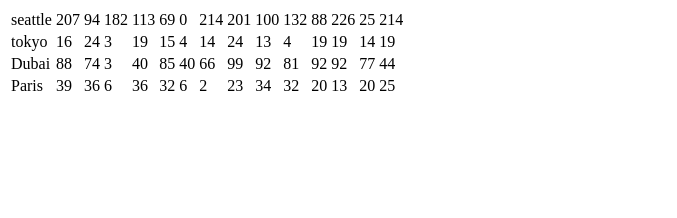
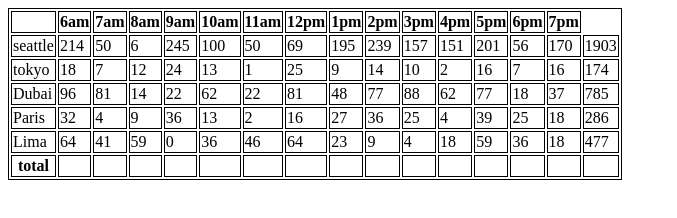
Before and after one commit to haneenzyad98/cookie-stand, a plain HTML site: page sales.html in a window 1280 px wide. Shown: the whole page, without its empty margins (0-677 px from the left). Drawn offline with Linux system fonts and the light colour scheme.

Commit message:
to do taske

```diff
--- a/app.js
+++ b/app.js
@@ -2,46 +2,45 @@
 
 
 let hour = ['6am', '7am', '8am', '9am', '10am', '11am', '12pm', '1pm', '2pm', '3pm', '4pm', '5pm', '6pm', '7pm']
+//---------------------------------------------
 let parent = document.getElementById('parent')
 let table = document.createElement('table');
 parent.appendChild(table);
+//----------------------------------------------
 
 function random(min, max) {
     return Math.floor(Math.random() * (max - min + 1) + min);
 }
+//----------------------------------------------------
 
-
-function city(Location, minCusPerHour, maxCusPerHour, avgCookPerCus, CEHour, Coeh, total) {
+function City(Location, minCusPerHour, maxCusPerHour, avgCookPerCus, CEHour, Coeh) {
     this.Location = Location
     this.minCusPerHour = minCusPerHour
     this.maxCusPerHour = maxCusPerHour
     this.avgCookPerCus = avgCookPerCus
     this.CEHour = CEHour
     this.Coeh = Coeh
-    this.total = total
+    this.total = 0
 }
-city.prototype.calCEHour= function(){
+//-------------------------------------------------
+City.prototype.calCEHour= function(){
     for(let i = 0 ; i <hour.length; i++)
     {
         this.CEHour.push(random(this.minCusPerHour,this
             .maxCusPerHour));
     }}
-
-    city.prototype.calCoeh=function(){
+City.prototype.calCoeh=function(){
         for (let i=0;i<hour.length;i++){
  this.Coeh.push((Math.floor(this.
      CEHour[i]*this.avgCookPerCus)));
      this.total+=this.Coeh[i]}}
-
-// // to fill first row in tabel
-// for (let i=0;i<hour.length;i++){
-//     let th1 =document.createElement('th');
-//         headerRow.appendChild(th1);
-//         th1.textContent=hour[i];
-//         }
-
-
-     city.prototype.render=function(){
+//-----------------------------------------------------
+      for (let j=-1;j<hour.length;j++){
+          let th =document.createElement('th')
+          table.appendChild(th)
+        th.textContent=hour[j]  }
+//-------------------------------------------------------
+City.prototype.render=function(){
 
         let tr = document.createElement('tr')
         table.appendChild(tr);
@@ -53,16 +52,19 @@ city.prototype.calCEHour= function(){
         { let td = document.createElement('td') ;
         tr.appendChild(td);
         td.textContent = this.Coeh[i]
-        }
+    }
 
-     }
+    let td1 = document.createElement('td') ;
+     tr.appendChild(td1);
+    td1.textContent =this.total;
+    }
 
-
-     let seattle=new city ('seattle','23','65','6.3',[],[]);
-     let tokyo=new city ('tokyo','3','24','1.2',[],[]);
-     let Dubai=new city ('Dubai','11','38','3.7',[],[]);
-     let Paris=new city ('Paris','20','38','2.3',[],[]);
-     let Lima=new city ('Lima','2','16','4.6',[],[]);
+//---------------------------------------------------
+     let seattle=new City ('seattle','23','65','6.3',[],[]);
+     let tokyo=new City ('tokyo','3','24','1.2',[],[]);
+     let Dubai=new City ('Dubai','11','38','3.7',[],[]);
+     let Paris=new City ('Paris','20','38','2.3',[],[]);
+     let Lima=new City ('Lima','2','16','4.6',[],[]);
      seattle.calCEHour()
      seattle.calCoeh()
      seattle.render()
@@ -82,3 +84,20 @@ city.prototype.calCEHour= function(){
      Paris.calCoeh()
      Paris.render()
      console.log(Paris);
+
+     Lima.calCEHour()
+     Lima.calCoeh()
+     Lima.render()
+     console.log(Lima)
+     //---------------------------------------
+
+let tr = document.createElement('tr')
+    table.appendChild(tr);
+    let th = document.createElement('th')
+    tr.appendChild(th)
+    th.textContent='total'
+    for (let z=0;z<15;z++){
+
+    let th = document.createElement('th')
+    tr.appendChild(th)
+    }
--- a/sales.html
+++ b/sales.html
@@ -2,6 +2,7 @@
 <html lang="en">
 <head>
     <title>Document</title>
+    <link rel="stylesheet" href="style.css">
 </head>
 <body>
     <div  id="parent" ></div>
--- /dev/null
+++ b/style.css
@@ -0,0 +1,4 @@
+
+table,th,td{
+    border: solid black 1px;
+}
```
